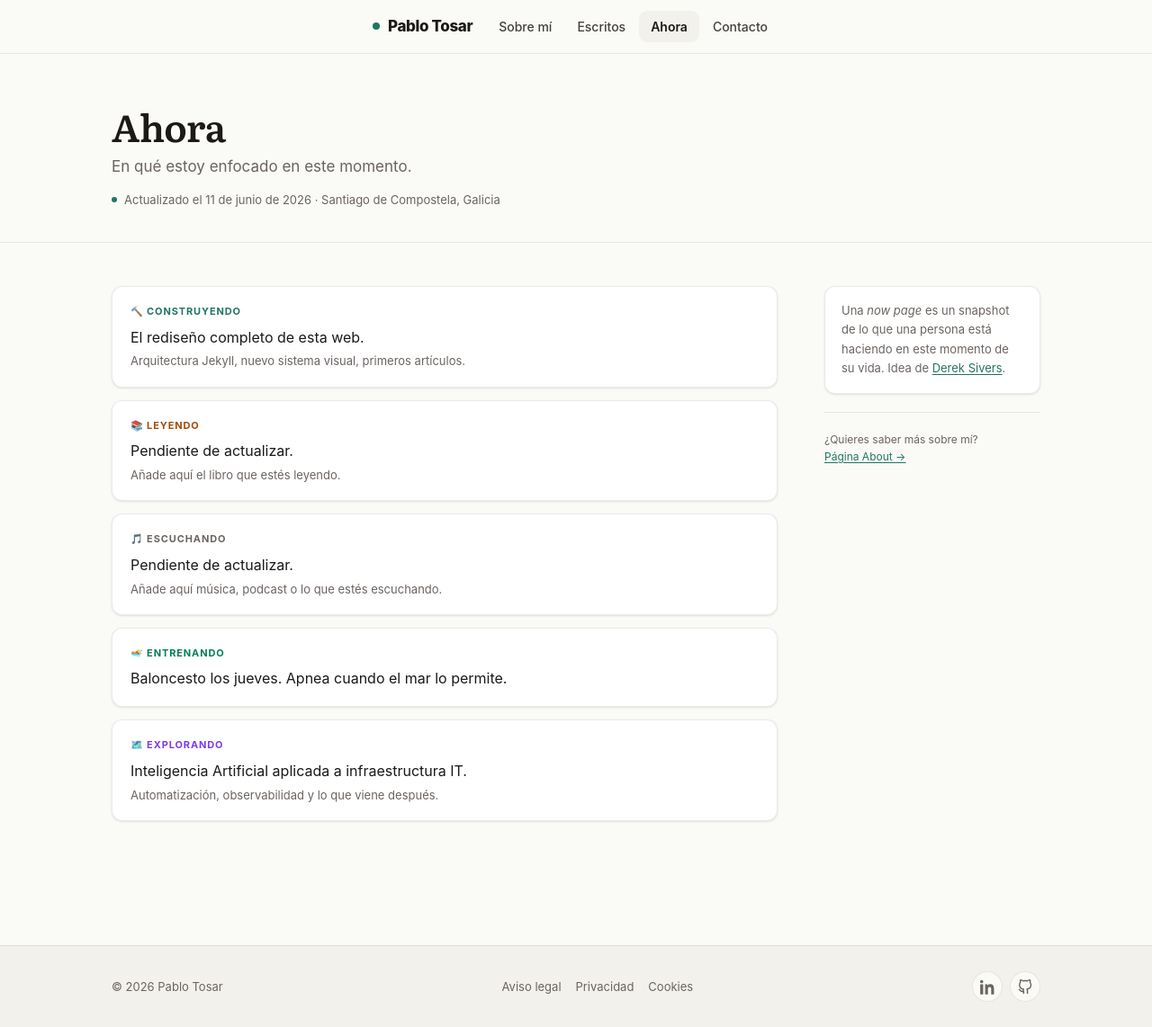
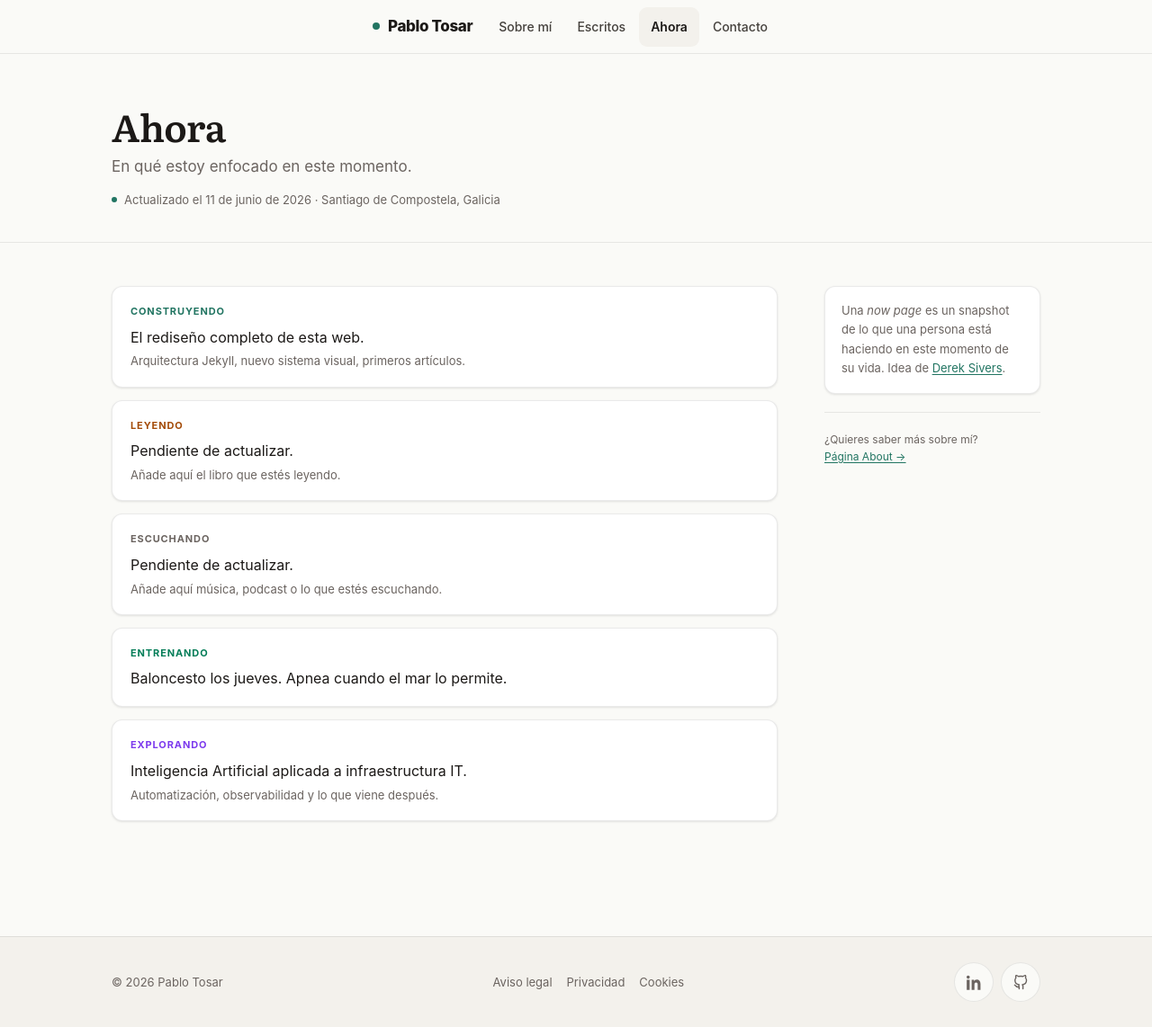
Before and after one commit to pablotosar/pablotosar.github.io, a Jekyll site: the page built from now/index.html, in a window 1280 px wide and 1142 px high. Shown: the whole window at 90% size. Built offline with Jekyll 4.4.1, drawn with Linux system fonts in a browser that asks for light colours.

```diff
--- a/assets/style.css
+++ b/assets/style.css
@@ -679,3 +679,19 @@ main { flex: 1; }
 .tool-resultado[data-estado="no-compensa"] .tool-neto dd { color: var(--amber); }
 .tool-mensaje { font-size: 15px; color: var(--ink-2); line-height: 1.6; margin: 0; }
 .tool-nota { font-size: 14px; color: var(--muted); line-height: 1.6; }
+
+
+/* ── Auditoría UX con UI Pro Max (2026-10-01): táctil ≥44 px, 375 px, foco, movimiento ── */
+.skip-link:focus { outline: 3px solid var(--teal); outline-offset: 2px; }
+.site-nav a { min-height: 44px; display: inline-flex; align-items: center; }
+.icon-btn { width: 44px; height: 44px; }
+.footer-legal a, .section-link { display: inline-flex; align-items: center; min-height: 44px; }
+@media (max-width: 420px) {
+  .site-header { position: static; height: auto; padding: 10px 0 4px; }
+  .header-inner { flex-wrap: wrap; justify-content: center; row-gap: 2px; }
+  .site-nav { width: 100%; justify-content: space-between; }
+  .site-nav a { padding: 0 8px; font-size: 15px; }
+}
+@media (prefers-reduced-motion: reduce) {
+  *, *::before, *::after { transition-duration: .01ms !important; animation-duration: .01ms !important; scroll-behavior: auto !important; }
+}
--- a/now/index.html
+++ b/now/index.html
@@ -31,7 +31,7 @@ now_location: "Santiago de Compostela, Galicia"
 
       <!-- CONSTRUYENDO -->
       <div class="now-item">
-        <p class="now-item-cat">🔨 Construyendo</p>
+        <p class="now-item-cat">Construyendo</p>
         <p class="now-item-val">
           El rediseño completo de esta web.
           <small>Arquitectura Jekyll, nuevo sistema visual, primeros artículos.</small>
@@ -41,7 +41,7 @@ now_location: "Santiago de Compostela, Galicia"
       <!-- LEYENDO -->
       <!-- ✏️ Actualiza el título y la nota del libro que estés leyendo -->
       <div class="now-item">
-        <p class="now-item-cat amber">📚 Leyendo</p>
+        <p class="now-item-cat amber">Leyendo</p>
         <p class="now-item-val">
           Pendiente de actualizar.
           <small>Añade aquí el libro que estés leyendo.</small>
@@ -51,7 +51,7 @@ now_location: "Santiago de Compostela, Galicia"
       <!-- ESCUCHANDO -->
       <!-- ✏️ Actualiza con lo que estés escuchando -->
       <div class="now-item">
-        <p class="now-item-cat slate">🎵 Escuchando</p>
+        <p class="now-item-cat slate">Escuchando</p>
         <p class="now-item-val">
           Pendiente de actualizar.
           <small>Añade aquí música, podcast o lo que estés escuchando.</small>
@@ -60,7 +60,7 @@ now_location: "Santiago de Compostela, Galicia"
 
       <!-- ENTRENANDO -->
       <div class="now-item">
-        <p class="now-item-cat" style="color:#047D58;">🏊 Entrenando</p>
+        <p class="now-item-cat" style="color:#047D58;">Entrenando</p>
         <p class="now-item-val">
           Baloncesto los jueves. Apnea cuando el mar lo permite.
         </p>
@@ -69,7 +69,7 @@ now_location: "Santiago de Compostela, Galicia"
       <!-- EXPLORANDO -->
       <!-- ✏️ Actualiza con lo que estés explorando o aprendiendo -->
       <div class="now-item">
-        <p class="now-item-cat" style="color:#7C3AED;">🗺️ Explorando</p>
+        <p class="now-item-cat" style="color:#7C3AED;">Explorando</p>
         <p class="now-item-val">
           Inteligencia Artificial aplicada a infraestructura IT.
           <small>Automatización, observabilidad y lo que viene después.</small>
--- a/playwright.config.js
+++ b/playwright.config.js
@@ -14,5 +14,6 @@ module.exports = defineConfig({
   projects: [
     { name: 'desktop', use: { ...devices['Desktop Chrome'] } },
     { name: 'mobile', use: { ...devices['Pixel 7'] } },
+    { name: 'mobile-sm', use: { ...devices['iPhone SE'], defaultBrowserType: 'chromium' } },
   ],
 });
```
Also changed, not shown: about/index.html (+7 -7 lines), tests/site.spec.js (+9 -0 lines).
